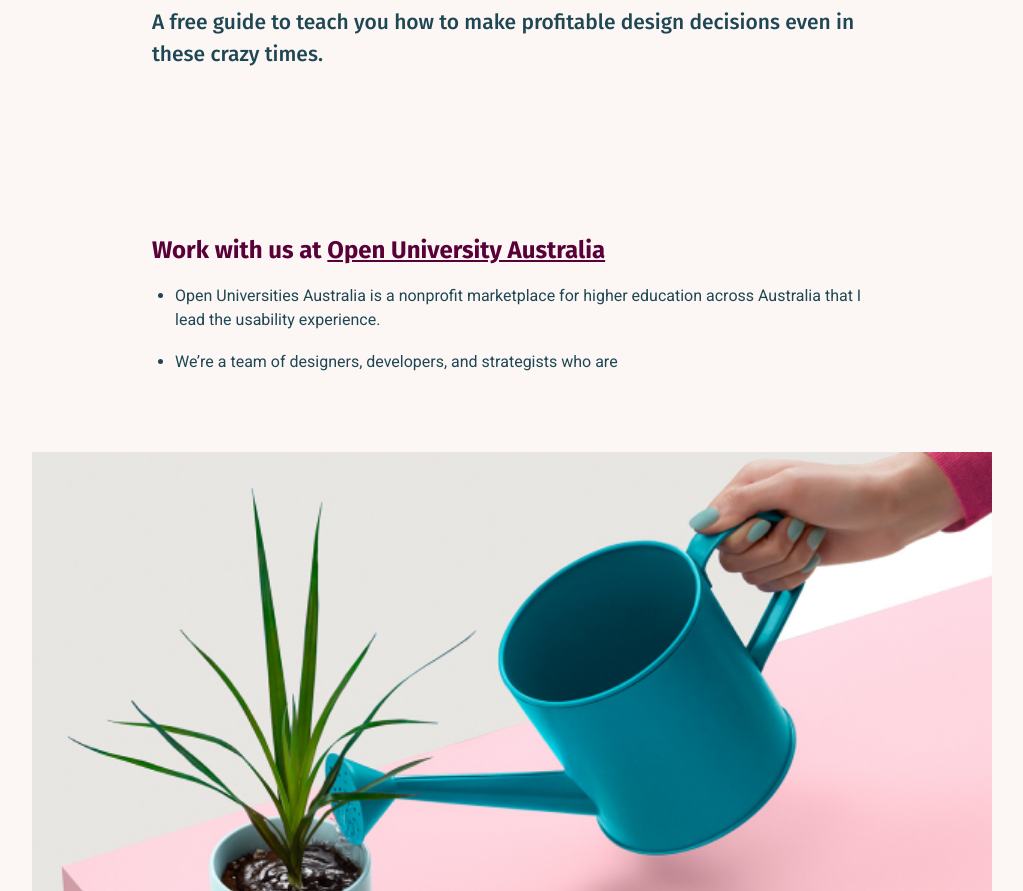
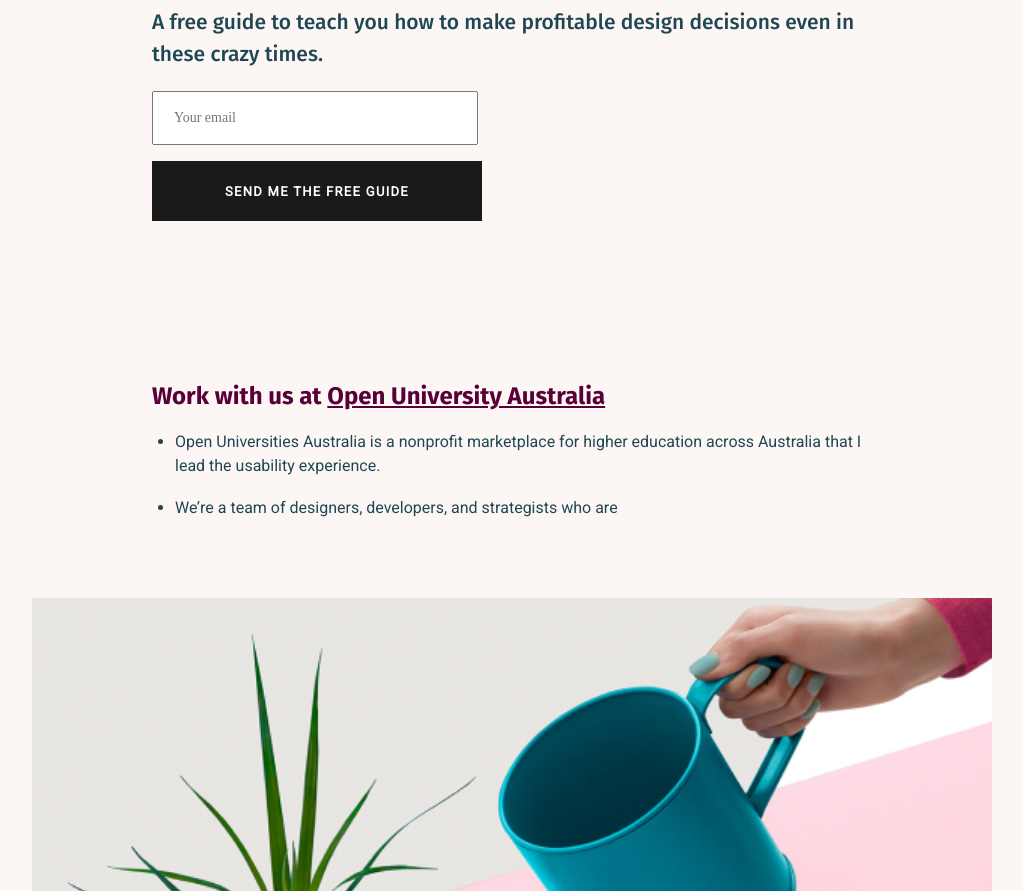
Before and after one commit to richardsimms/rsimms.com, a Gatsby site: page / in a window 1280 px wide. Shown: the part 840-1731 px from the top of the page, without its empty margins (128-1151 px from the left). Built offline with nearby package versions, Linux system fonts and the light colour scheme; Gatsby itself is replaced by a stand-in of ours; a web font is replaced by a local one.

Commit message:
form added and Hubspot removed

```diff
--- a/gatsby-config.js
+++ b/gatsby-config.js
@@ -67,13 +67,6 @@ module.exports = {
         sv: 6
       },
     },
-    {
-      resolve: "gatsby-plugin-hubspot",
-      options: {
-          trackingCode: "6214193",
-          respectDNT: true,
-          productionOnly: true,
-      },
-    },
+
   ],
 };
--- a/src/components/layout.css
+++ b/src/components/layout.css
@@ -523,3 +523,41 @@ imageoverlap:nth-child(2) {
     line-height: 1.3;
     margin: 0;
 }
+
+form input {
+  width: 300px;
+  height: 48px;
+  font-family: Fira Sans Condensed;
+  font-style: normal;
+  font-weight: normal;
+  font-size: 14px;
+  line-height: 147%;
+  color: #363030;
+  padding-left: 20px;
+}
+form button {
+  width: 330px;
+  height: 60px;
+  background: #1A1A1A;
+  border: 2px solid #1A1A1A;
+  box-sizing: border-box;
+  color: white;
+  font-family: Roboto;
+  font-style: normal;
+  font-weight: bold;
+  font-size: 13px;
+  line-height: 15px;
+  text-align: center;
+  letter-spacing: 0.1em;
+  text-transform: uppercase;
+}
+.visuallyhidden {
+  border: 0;
+  clip: rect(0 0 0 0);
+  height: 1px;
+  margin: -1px;
+  overflow: hidden;
+  padding: 0;
+  position: absolute;
+  width: 1px;
+}
--- a/src/pages/index.js
+++ b/src/pages/index.js
@@ -16,6 +16,17 @@ const indexPage = ({ data }) => <Layout>
       <span>Start designing impact, not opinions.</span>
       <h1>Design for clarity when everything is uncertain </h1>
       <h2>A free guide to teach you how to make profitable design decisions even in these crazy times. </h2>
+      <form name="contact" netlify>
+        <p>
+        <label class="visuallyhidden">Name<input type="text" title="name" placeholder="Your name" name="name" /></label>
+        </p>
+        <p>
+       <label class="visuallyhidden">Email</label><input type="email" placeholder="Your email" name="email" />
+      </p>
+  <p>
+    <button type="submit">SEND ME THE FREE GUIDE</button>
+  </p>
+</form>
     </div>
 
     <div className="ContentGroup ContentTop">
```
